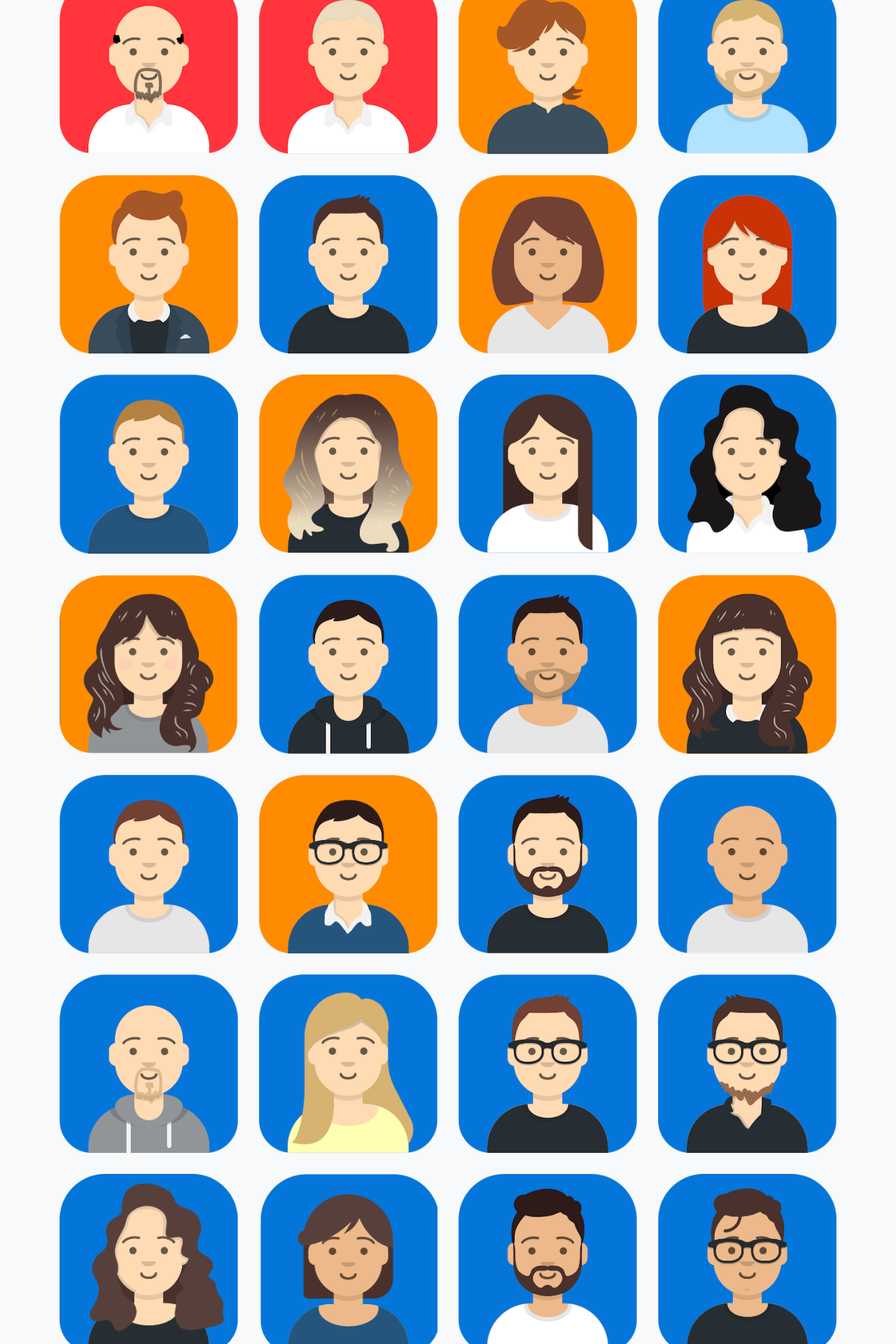
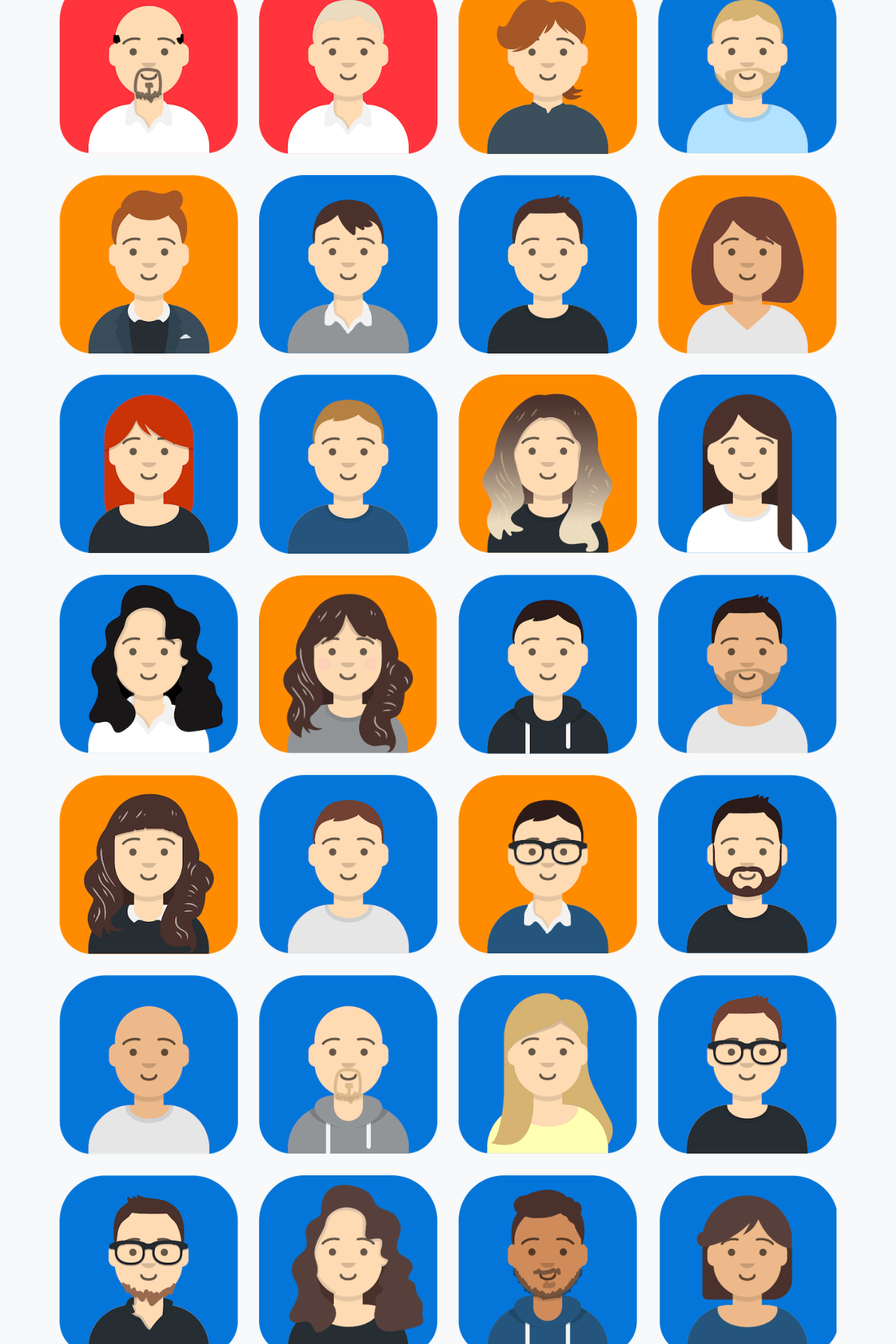
Before and after one commit to mediafellows/mediafellows.github.io, a Jekyll site: the page built from pages/about.html, in a window 1280 px wide. Shown: the part 1081-3001 px from the top of the page at 70% size. Built offline with Jekyll 4.4.1, drawn with Linux system fonts in a browser that asks for light colours.

Commit message:
team updates

```diff
--- a/_includes/team/members.html
+++ b/_includes/team/members.html
@@ -68,6 +68,17 @@
             <div class="col-xl-3 col-lg-3 col-md-6 mb-30">
                 <div class="single-team text-center "  >
                     <div class="team-img">
+                        <img src="{{site.baseurl}}/assets/img/team/aleksander-andreev.png" alt="Aleksander Andreev">
+                    </div>
+                    <div class="team-info">
+                        <h3>Aleksander Andreev</h3>
+                        <span>Senior Frontend Developer</span>
+                    </div>
+                </div>
+            </div>
+            <div class="col-xl-3 col-lg-3 col-md-6 mb-30">
+                <div class="single-team text-center "  >
+                    <div class="team-img">
                         <img src="{{site.baseurl}}/assets/img/team/cipri-anita.png" alt="Cipri Anita">
                     </div>
                     <div class="team-info">
@@ -288,6 +299,17 @@
             <div class="col-xl-3 col-lg-3 col-md-6 mb-30">
                 <div class="single-team text-center "  data-wow-delay=".8s">
                     <div class="team-img">
+                        <img src="{{site.baseurl}}/assets/img/team/abdallah-mostafa.png" alt="Abdallah Mostafa">
+                    </div>
+                    <div class="team-info">
+                        <h3>Abdallah Mostafa</h3>
+                        <span>Backend Developer</span>
+                    </div>
+                </div>
+            </div>
+            <div class="col-xl-3 col-lg-3 col-md-6 mb-30">
+                <div class="single-team text-center "  data-wow-delay=".8s">
+                    <div class="team-img">
                         <img src="{{site.baseurl}}/assets/img/team/beslinda-neziri.png" alt="Beslinda Neziri">
                     </div>
                     <div class="team-info">
@@ -337,6 +359,17 @@
                     <div class="team-info">
                         <h3>Michael Prestage</h3>
                         <span>Product & Business Developer</span>
+                    </div>
+                </div>
+            </div>
+            <div class="col-xl-3 col-lg-3 col-md-6 mb-30">
+                <div class="single-team text-center "  data-wow-delay=".8s">
+                    <div class="team-img">
+                        <img src="{{site.baseurl}}/assets/img/team/danail-rostov.png" alt="Danail Rostov">
+                    </div>
+                    <div class="team-info">
+                        <h3>Danail Rostov</h3>
+                        <span>Frontend Developer</span>
                     </div>
                 </div>
             </div>
```
Also changed, not shown: other parts of _includes/team/members.html (+1 -1 lines), assets/img/news/20240528_mediafellows-MediaStore-V3.0_Press_Release copy.png (renamed from assets/img/news/20240528_mediafellows-MediaStore-V3.0_Press_Release.png), assets/img/news/20250304_mediafellows-Android-FireTV_Press_Release_1 copy.png (renamed from assets/img/news/20250304_mediafellows-Android-FireTV_Press_Release_1.png), assets/img/news/20250304_mediafellows-Android-FireTV_Press_Release_2 copy.png (renamed from assets/img/news/20250304_mediafellows-Android-FireTV_Press_Release_2.png), assets/img/team/abdallah-mostafa.png (added), assets/img/team/aleksander-andreev.png (added), assets/img/team/danail-rostov.png (added).
